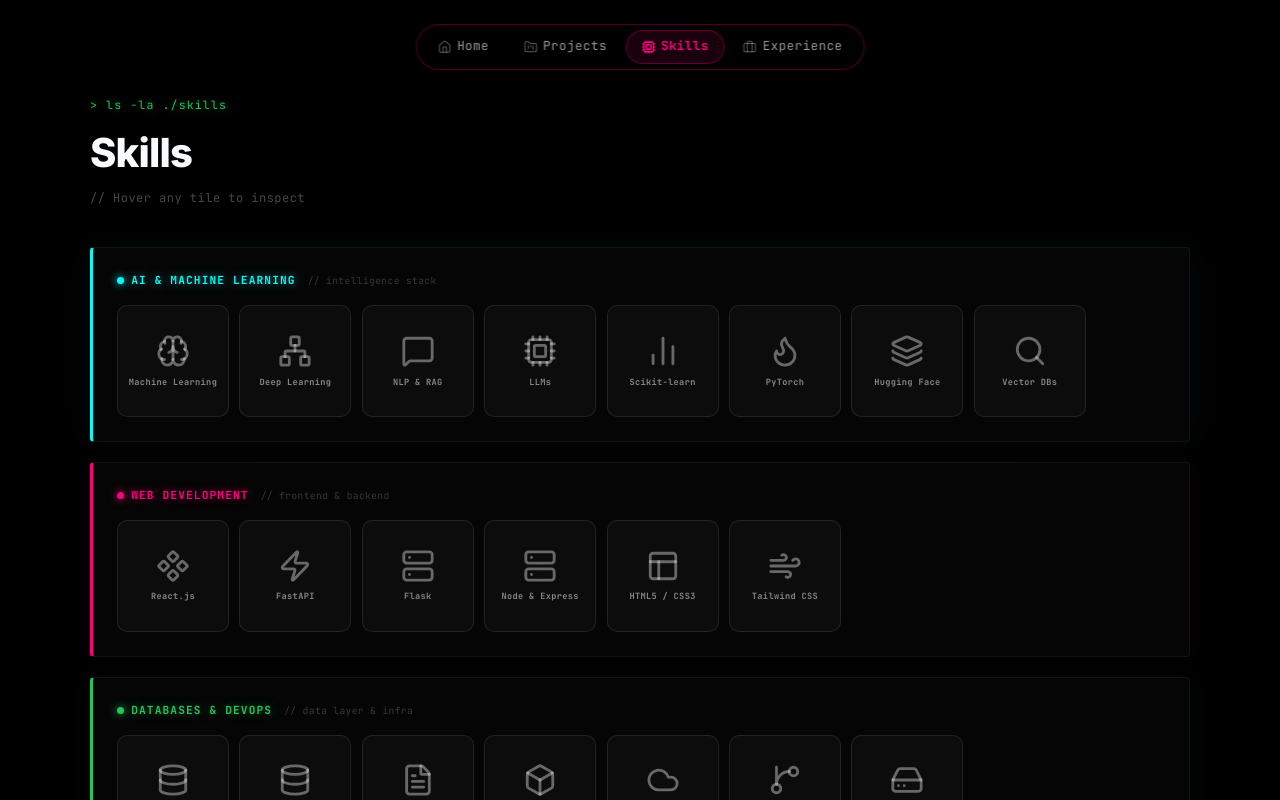
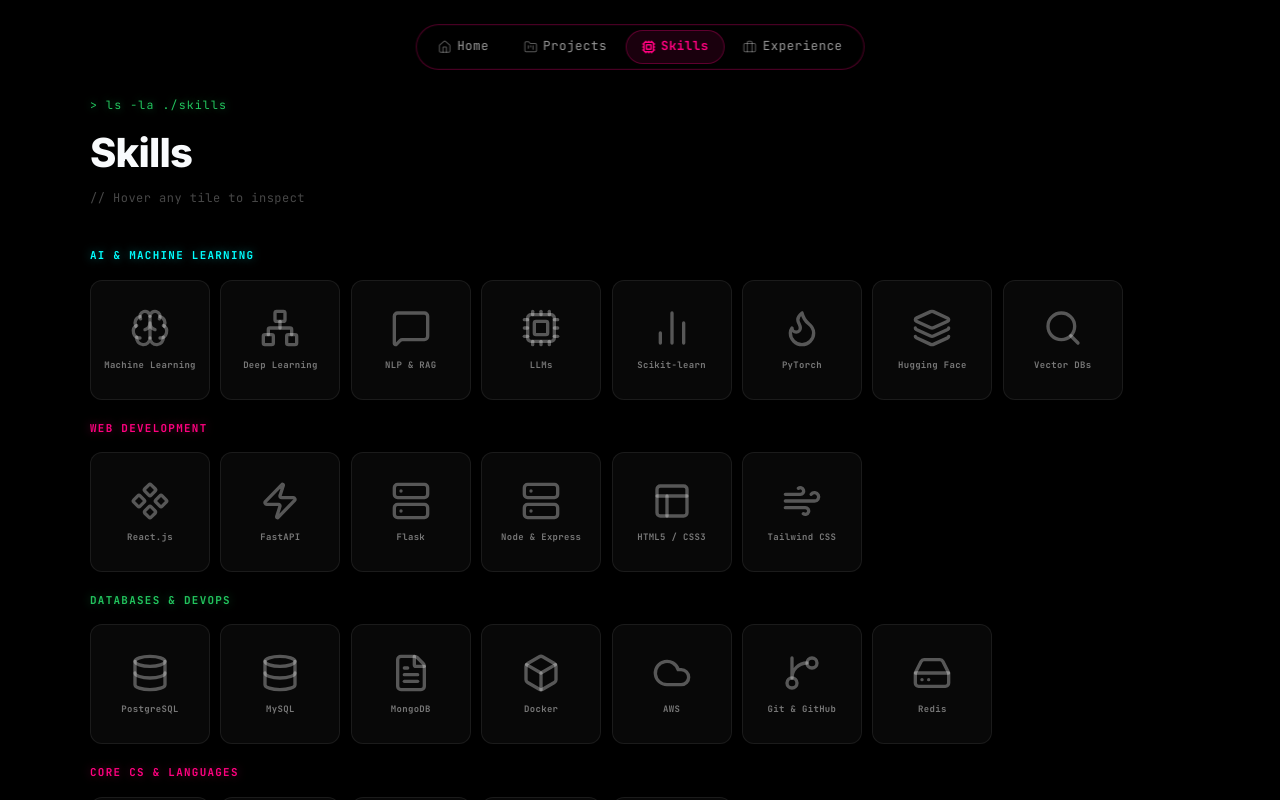
Before and after one commit to Asdortop/Tejas-Portfolio, a React (Vite) app: page /skills in a window 1280 px wide. Shown: the top 800 px of the page. Built offline with nearby package versions, Linux system fonts and the light colour scheme.

Commit message:
Home page updated

```diff
--- a/src/pages/Skills.jsx
+++ b/src/pages/Skills.jsx
@@ -75,8 +75,7 @@
 /* ═══════════════════════════════════════════════════════════
    SKILL BOX — square tile with icon + name
 ═══════════════════════════════════════════════════════════ */
-function SkillBox({ skill, accent, index }) {
-    const [hovered, setHovered] = useState(false);
+function SkillBox({ skill, accent, index, isActive, isDimmed, onEnter, onLeave }) {
     const { Icon } = skill;
 
     return (
@@ -84,55 +83,56 @@
             initial={{ opacity: 0, scale: 0.8 }}
             whileInView={{ opacity: 1, scale: 1 }}
             viewport={{ once: true, margin: '-20px' }}
-            whileHover={{ scale: 1.1, y: -4, transition: { type: 'spring', stiffness: 320, damping: 18 } }}
-            transition={{ type: 'spring', stiffness: 260, damping: 20, delay: index * 0.05 }}
-            onMouseEnter={() => setHovered(true)}
-            onMouseLeave={() => setHovered(false)}
+            whileHover={{ scale: 1.08, y: -5, transition: { type: 'spring', stiffness: 260, damping: 22 } }}
+            transition={{ type: 'spring', stiffness: 240, damping: 20, delay: index * 0.05 }}
+            onMouseEnter={onEnter}
+            onMouseLeave={onLeave}
             style={{
-                width: 112,
-                height: 112,
+                width: 120,
+                height: 120,
                 flexShrink: 0,
-                borderRadius: 10,
+                borderRadius: 12,
                 display: 'flex',
                 flexDirection: 'column',
                 alignItems: 'center',
                 justifyContent: 'center',
-                gap: '0.55rem',
-                padding: '0.6rem',
-                background: hovered
-                    ? `radial-gradient(ellipse at 50% 30%, ${accent}1e 0%, rgba(5,5,12,0.95) 70%)`
+                gap: '0.65rem',
+                padding: '0.75rem',
+                background: isActive
+                    ? `radial-gradient(ellipse at 50% 30%, ${accent}22 0%, rgba(5,5,12,0.96) 72%)`
                     : 'rgba(255,255,255,0.03)',
-                border: `1px solid ${hovered ? accent : 'rgba(255,255,255,0.09)'}`,
-                boxShadow: hovered
-                    ? `0 0 24px ${accent}55, inset 0 0 14px ${accent}0f`
+                border: `1px solid ${isActive ? accent : 'rgba(255,255,255,0.08)'}`,
+                boxShadow: isActive
+                    ? `0 0 28px ${accent}55, inset 0 0 16px ${accent}11`
                     : 'none',
                 cursor: 'default',
-                transition: 'background 0.25s, border-color 0.25s, box-shadow 0.25s',
+                opacity: isDimmed ? 0.35 : 1,
+                transition: 'background 0.5s ease, border-color 0.5s ease, box-shadow 0.5s ease, opacity 0.4s ease',
             }}
         >
             <motion.div
-                animate={hovered ? { rotate: [0, -8, 8, -4, 0], scale: [1, 1.15, 1] } : {}}
-                transition={{ duration: 0.45, ease: 'easeInOut' }}
+                animate={isActive ? { rotate: [0, -6, 6, -3, 0], scale: [1, 1.12, 1] } : {}}
+                transition={{ duration: 0.5, ease: 'easeInOut' }}
             >
                 <Icon
-                    size={34}
+                    size={40}
                     style={{
-                        color: hovered ? accent : 'rgba(255,255,255,0.38)',
-                        filter: hovered ? `drop-shadow(0 0 8px ${accent})` : 'none',
-                        transition: 'color 0.25s, filter 0.25s',
+                        color: isActive ? accent : 'rgba(255,255,255,0.32)',
+                        filter: isActive ? `drop-shadow(0 0 10px ${accent})` : 'none',
+                        transition: 'color 0.5s ease, filter 0.5s ease',
                         display: 'block',
                     }}
                 />
             </motion.div>
             <span style={{
                 fontFamily: 'var(--font-mono)',
-                fontSize: '0.54rem',
+                fontSize: '0.56rem',
                 fontWeight: 600,
                 textAlign: 'center',
-                color: hovered ? accent : 'rgba(255,255,255,0.5)',
+                color: isActive ? accent : 'rgba(255,255,255,0.45)',
                 letterSpacing: '0.04em',
                 lineHeight: 1.35,
-                transition: 'color 0.25s',
+                transition: 'color 0.5s ease',
                 wordBreak: 'break-word',
             }}>
                 {skill.name}
@@ -142,71 +142,44 @@
 }
 
 /* ═══════════════════════════════════════════════════════════
-   SKILL ROW — category label + horizontal box row
+   SKILL ROW — plain category label + horizontal box row
 ═══════════════════════════════════════════════════════════ */
 function SkillRow({ row, rowIndex }) {
+    const [activeSkill, setActiveSkill] = useState(null);
+
     return (
         <motion.div
-            initial={{ opacity: 0, x: -20 }}
-            whileInView={{ opacity: 1, x: 0 }}
+            initial={{ opacity: 0, y: 16 }}
+            whileInView={{ opacity: 1, y: 0 }}
             viewport={{ once: true, margin: '-50px' }}
             transition={{ duration: 0.4, delay: rowIndex * 0.08 }}
-            style={{
-                display: 'flex',
-                flexDirection: 'column',
-                gap: '1rem',
-                padding: '1.5rem',
-                background: '#050505',
-                border: `1px solid rgba(255,255,255,0.06)`,
-                borderLeft: `3px solid ${row.accent}`,
-                borderRadius: 4,
-                boxShadow: `0 0 28px ${row.accent}0a`,
-            }}
+            style={{ display: 'flex', flexDirection: 'column', gap: '1rem' }}
         >
-            {/* Row header */}
-            <div style={{ display: 'flex', alignItems: 'baseline', gap: '0.75rem', flexWrap: 'wrap' }}>
-                <div style={{ display: 'flex', alignItems: 'center', gap: '0.45rem' }}>
-                    <span style={{
-                        width: 7, height: 7, borderRadius: '50%',
-                        background: row.accent,
-                        boxShadow: `0 0 8px ${row.accent}`,
-                        flexShrink: 0,
-                        display: 'inline-block',
-                    }} />
+            {/* Plain category label */}
             <span style={{
                 fontFamily: 'var(--font-mono)',
-                        fontSize: '0.7rem',
+                fontSize: '0.68rem',
                 fontWeight: 700,
                 color: row.accent,
-                        letterSpacing: '0.1em',
-                        textShadow: `0 0 10px ${row.accent}88`,
+                letterSpacing: '0.12em',
                 textTransform: 'uppercase',
+                textShadow: `0 0 10px ${row.accent}66`,
             }}>
                 {row.label}
             </span>
-                </div>
-                <span style={{
-                    fontFamily: 'var(--font-mono)',
-                    fontSize: '0.6rem',
-                    color: 'rgba(255,255,255,0.2)',
-                    letterSpacing: '0.04em',
-                }}>
-                    {row.comment}
-                </span>
-            </div>
 
             {/* Skill boxes */}
-            <div style={{
-                display: 'flex',
-                flexWrap: 'wrap',
-                gap: '0.65rem',
-            }}>
+            <div style={{ display: 'flex', flexWrap: 'wrap', gap: '0.65rem' }}>
                 {row.skills.map((skill, si) => (
                     <SkillBox
                         key={skill.name}
                         skill={skill}
                         accent={row.accent}
                         index={si}
+                        isActive={activeSkill === skill.name}
+                        isDimmed={activeSkill !== null && activeSkill !== skill.name}
+                        onEnter={() => setActiveSkill(skill.name)}
+                        onLeave={() => setActiveSkill(null)}
                     />
                 ))}
             </div>
```
Also changed, not shown: src/pages/Home.jsx (+134 -8 lines), 1 other file (tests, documents, lock files or other folders). Lines whose indentation alone changed are shown as unchanged.
